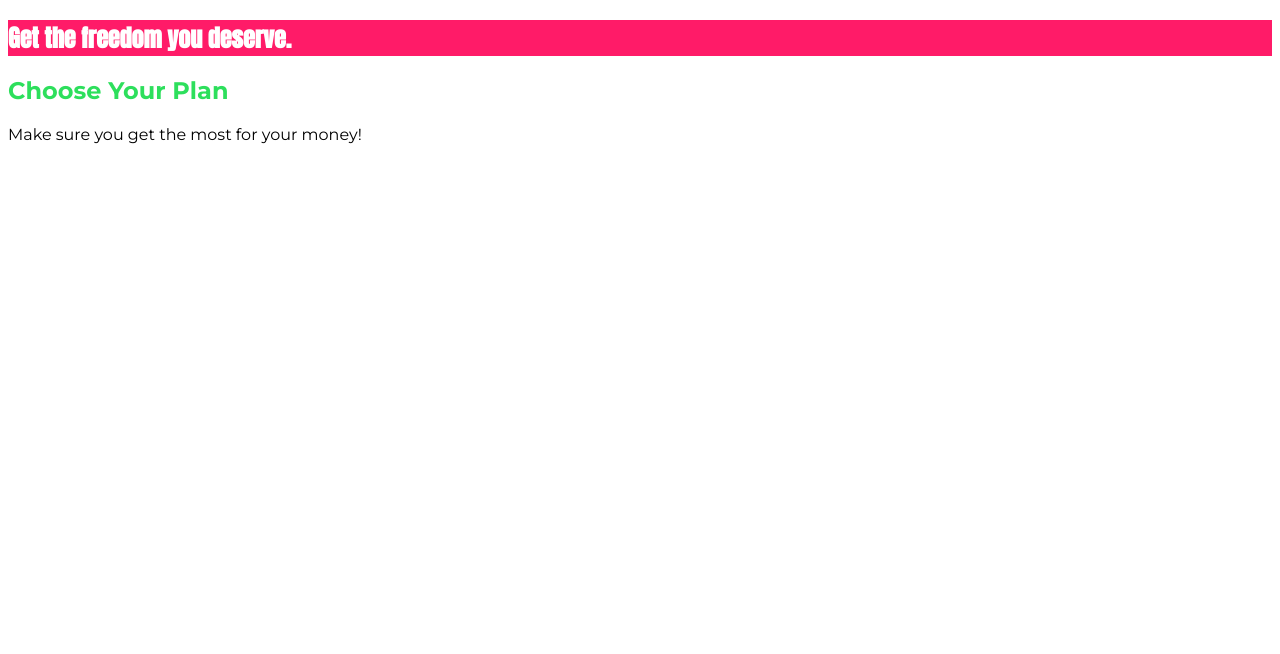
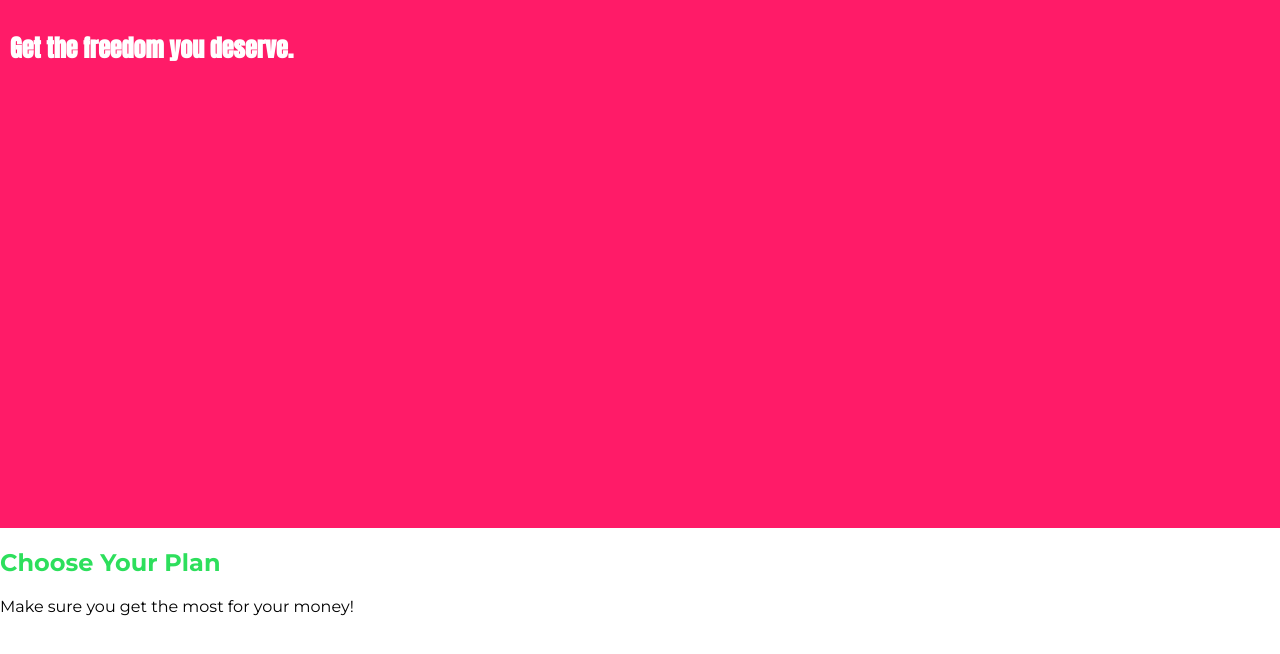
Before and after one commit to TranXuanHoang/TheWeb, a website: page CSS/01-basics/index.html in a window 1280 px wide. Drawn offline with Linux system fonts and the light colour scheme.

Commit message:
Set size of the box model for the product overview element

```diff
--- a/CSS/01-basics/main.css
+++ b/CSS/01-basics/main.css
@@ -1,12 +1,20 @@
 @import url("https://fonts.googleapis.com/css2?family=Anton&display=swap");
 @import url("https://fonts.googleapis.com/css2?family=Montserrat:wght@400;700&display=swap");
 
+* {
+  box-sizing: border-box;
+}
+
 body {
   font-family: "Montserrat", sans-serif;
+  margin: 0;
 }
 
 #product-overview {
   background-color: #ff1b68;
+  width: 100%;
+  height: 528px;
+  padding: 10px;
 }
 
 .section-title {
```
